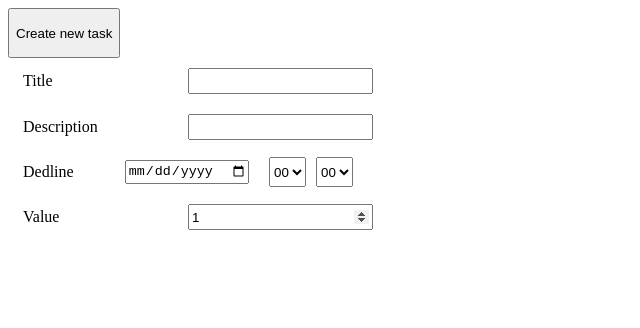
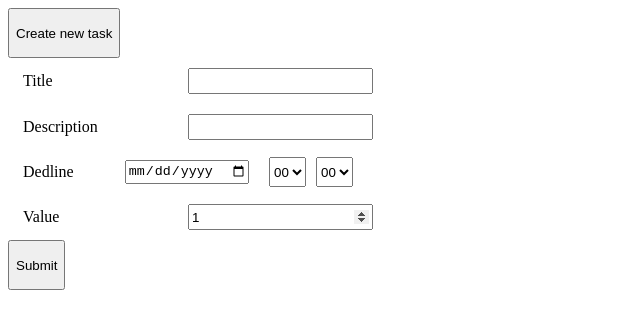
Before and after one commit to brainode-code/braincode, an Angular app: page / in a window 1280 px wide. Both pictures are taken after a click on the button "Create new task". Shown: the top 328 px of the page, without its empty margins (0-640 px from the left). Built offline with nearby package versions, Linux system fonts and the light colour scheme.

Commit message:
add submit button

```diff
--- a/src/app/form/form.component.html
+++ b/src/app/form/form.component.html
@@ -49,4 +49,6 @@
         Value <input class="value" type="number" min="0" value="1">
     </label>
 
+    <app-button>Submit</app-button>
+
 </form>
```
